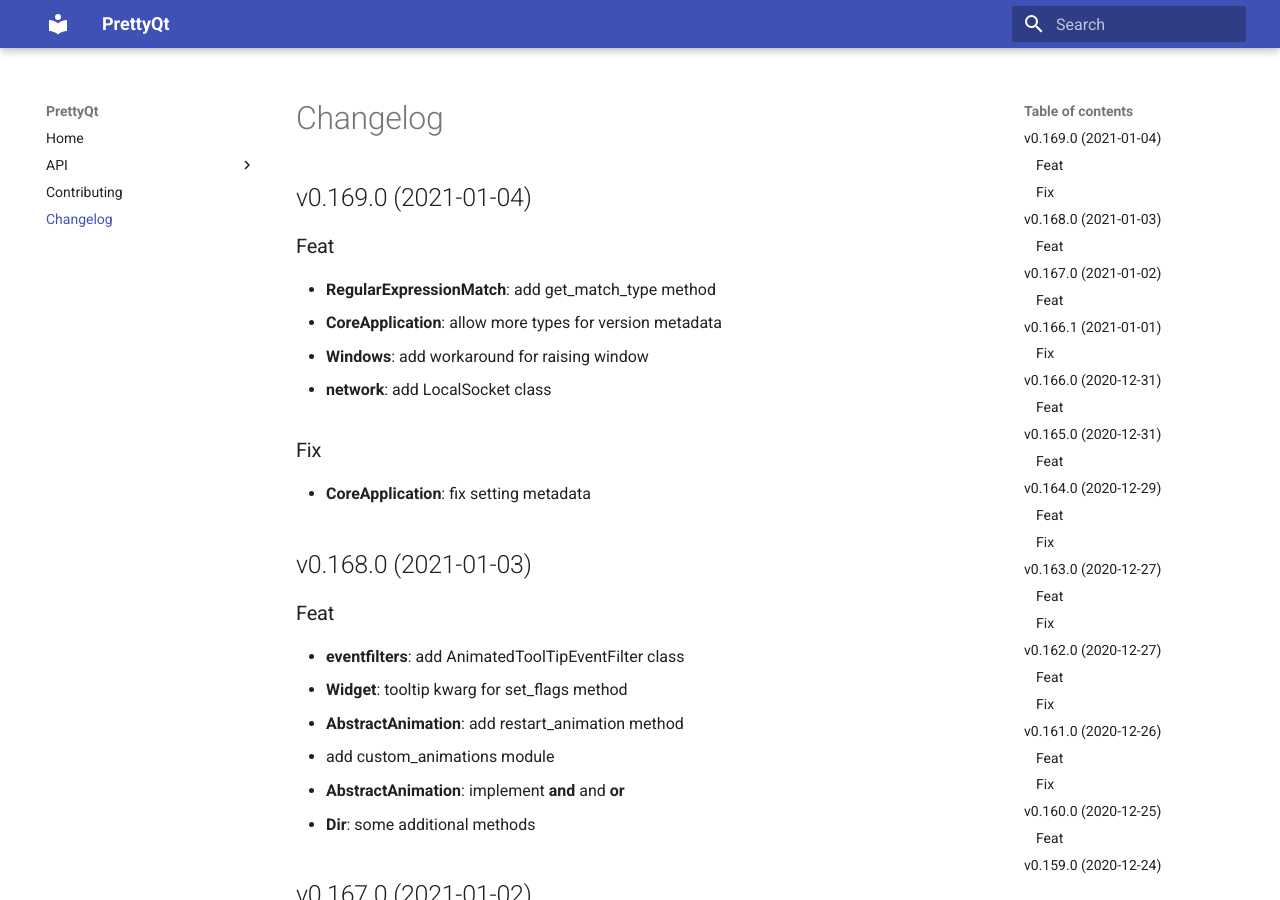
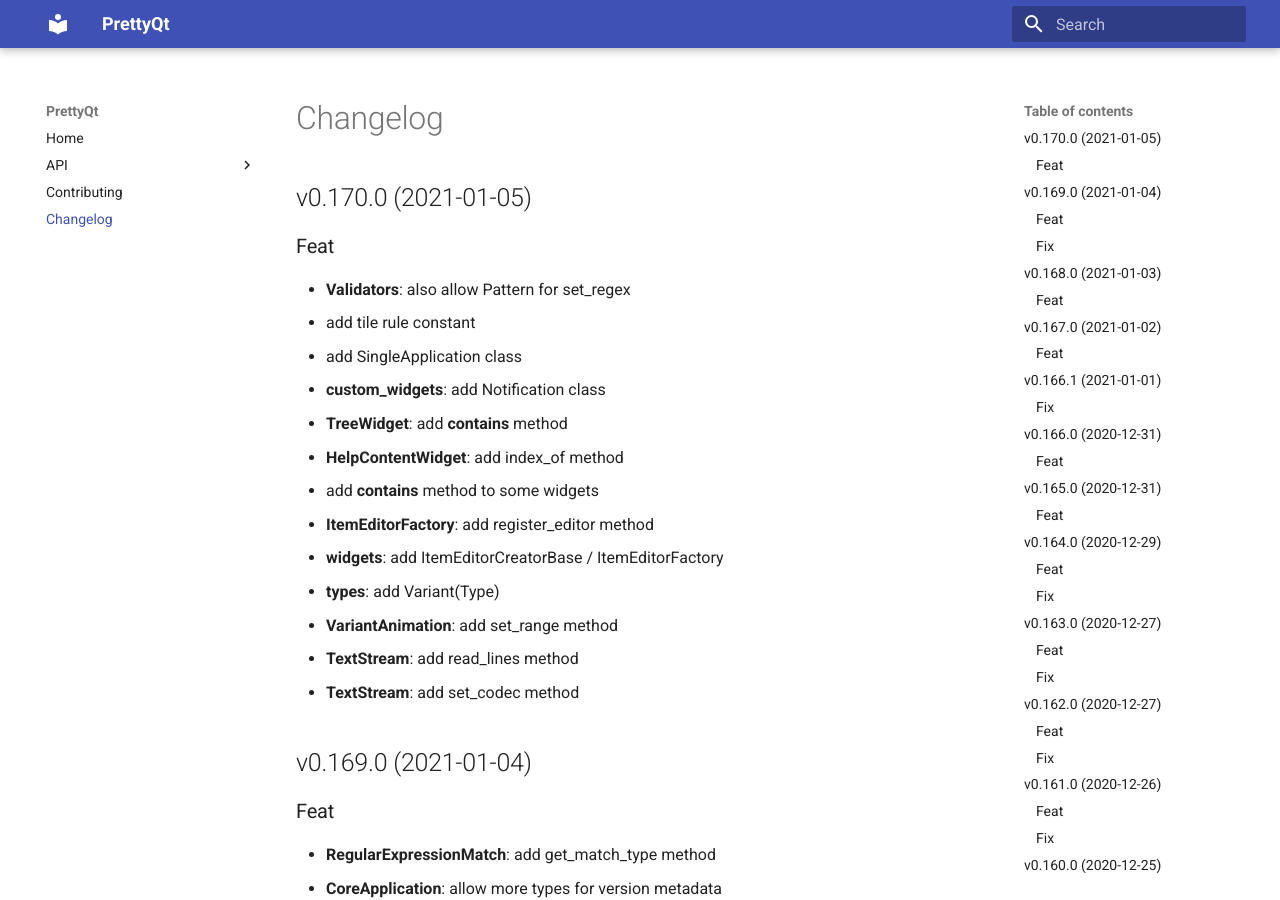
Before and after one commit to phil65/PrettyQt, an MkDocs documentation site: the page built from docs/changelog.md, in a window 1280 px wide and 900 px high. Built offline with MkDocs 1.6.1 and Material for MkDocs 9.7.7, drawn with Linux system fonts in a browser that asks for light colours.

Commit message:
bump: version 0.169.0 → 0.170.0

```diff
--- a/docs/changelog.md
+++ b/docs/changelog.md
@@ -1,3 +1,21 @@
+## v0.170.0 (2021-01-05)
+
+### Feat
+
+- **Validators**: also allow Pattern for set_regex
+- add tile rule constant
+- add SingleApplication class
+- **custom_widgets**: add Notification class
+- **TreeWidget**: add __contains__ method
+- **HelpContentWidget**: add index_of method
+- add __contains__ method to some widgets
+- **ItemEditorFactory**: add register_editor method
+- **widgets**: add ItemEditorCreatorBase / ItemEditorFactory
+- **types**: add Variant(Type)
+- **VariantAnimation**: add set_range method
+- **TextStream**: add read_lines method
+- **TextStream**: add set_codec method
+
 ## v0.169.0 (2021-01-04)
 
 ### Feat
--- a/prettyqt/__init__.py
+++ b/prettyqt/__init__.py
@@ -2,7 +2,7 @@
 
 __author__ = """Philipp Temminghoff"""
 __email__ = "phil65@kodi.tv"
-__version__ = "0.169.0"
+__version__ = "0.170.0"
 
 
 def debug():
--- a/pyproject.toml
+++ b/pyproject.toml
@@ -1,6 +1,6 @@
 [tool.poetry]
 name = "PrettyQt"
-version = "0.169.0"
+version = "0.170.0"
 description = "A pythonic layer on top of PyQt5 / PySide2 / PySide6"
 readme = 'docs/index.md'
 repository = "https://github.com/phil65/prettyqt"
@@ -135,7 +135,7 @@ exclude = '''
 '''
 [tool.commitizen]
 name = "cz_conventional_commits"
-version = "0.169.0"
+version = "0.170.0"
 tag_format = "v$version"
 version_files = [
     "prettyqt/__init__.py:__version__",
--- a/setup.py
+++ b/setup.py
@@ -37,6 +37,6 @@ setup(
     packages=find_packages(),
     test_suite="tests",
     url="https://github.com/phil65/prettyqt",
-    version="0.169.0",
+    version="0.170.0",
     zip_safe=False,
 )
```
Also changed, not shown: CHANGELOG.md (+18 -0 lines).
